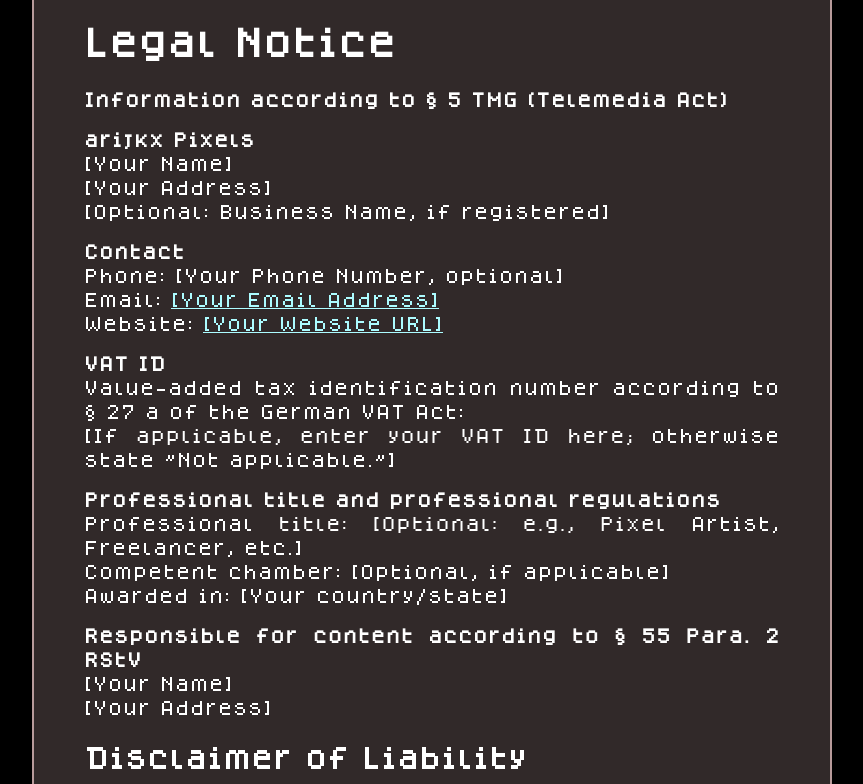
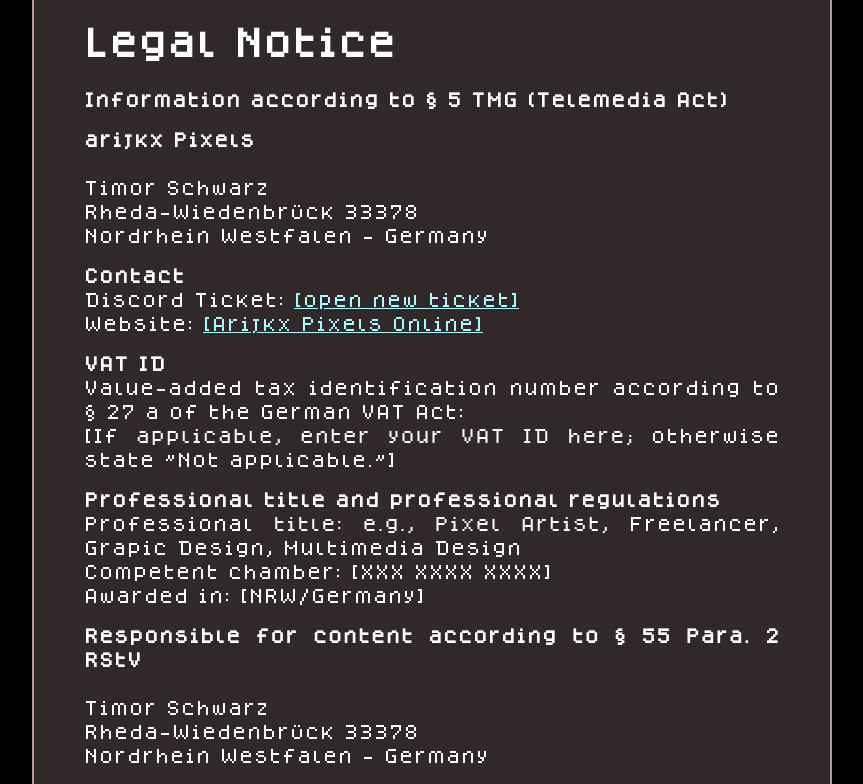
Before and after one commit to Arijkx/arijkxpixels, a plain HTML site: page legal-notice.html in a window 1280 px wide. Shown: the part 840-1624 px from the top of the page, without its empty margins (208-1071 px from the left). Drawn offline with Linux system fonts and the light colour scheme.

Commit message:
update legal notice data

```diff
--- a/legal-notice.html
+++ b/legal-notice.html
@@ -83,17 +83,15 @@
             <p><strong>Information according to § 5 TMG (Telemedia Act)</strong></p>
 
             <p>
-              <strong>arijkx Pixels</strong><br>
-              [Your Name]<br>
-              [Your Address]<br>
-              [Optional: Business Name, if registered]<br>
+              <strong>arijkx Pixels</strong><br><br>
+              Timor Schwarz<br>
+              Rheda-Wiedenbrück 33378<br>Nordrhein Westfalen - Germany<br>
             </p>
 
             <p>
               <strong>Contact</strong><br>
-              Phone: [Your Phone Number, optional]<br>
-              Email: <a href="mailto:[Your Email Address]">[Your Email Address]</a><br>
-              Website: <a href="[Your Website URL]">[Your Website URL]</a><br>
+              Discord Ticket: <a href="https://discord.com/channels/1275760075620880385/1312130982811402250">[open new ticket]</a><br>
+              Website: <a href="https://arijkx.github.io/arijkxpixels/">[Arijkx Pixels Online]</a><br>
             </p>
 
             <p>
@@ -104,15 +102,15 @@
 
             <p>
               <strong>Professional title and professional regulations</strong><br>
-              Professional title: [Optional: e.g., Pixel Artist, Freelancer, etc.]<br>
-              Competent chamber: [Optional, if applicable]<br>
-              Awarded in: [Your country/state]
+              Professional title: e.g., Pixel Artist, Freelancer, Grapic Design, Multimedia Design<br>
+              Competent chamber: [XXX XXXX XXXX]<br>
+              Awarded in: [NRW/Germany]
             </p>
 
             <p>
-              <strong>Responsible for content according to § 55 Para. 2 RStV</strong><br>
-              [Your Name]<br>
-              [Your Address]
+              <strong>Responsible for content according to § 55 Para. 2 RStV</strong><br><br>
+              Timor Schwarz<br>
+              Rheda-Wiedenbrück 33378<br>Nordrhein Westfalen - Germany<br>
             </p>
 
             <h2>Disclaimer of Liability</h2>
```
Also changed, not shown: privacy-policy.html (+2 -2 lines), 1 other file.
